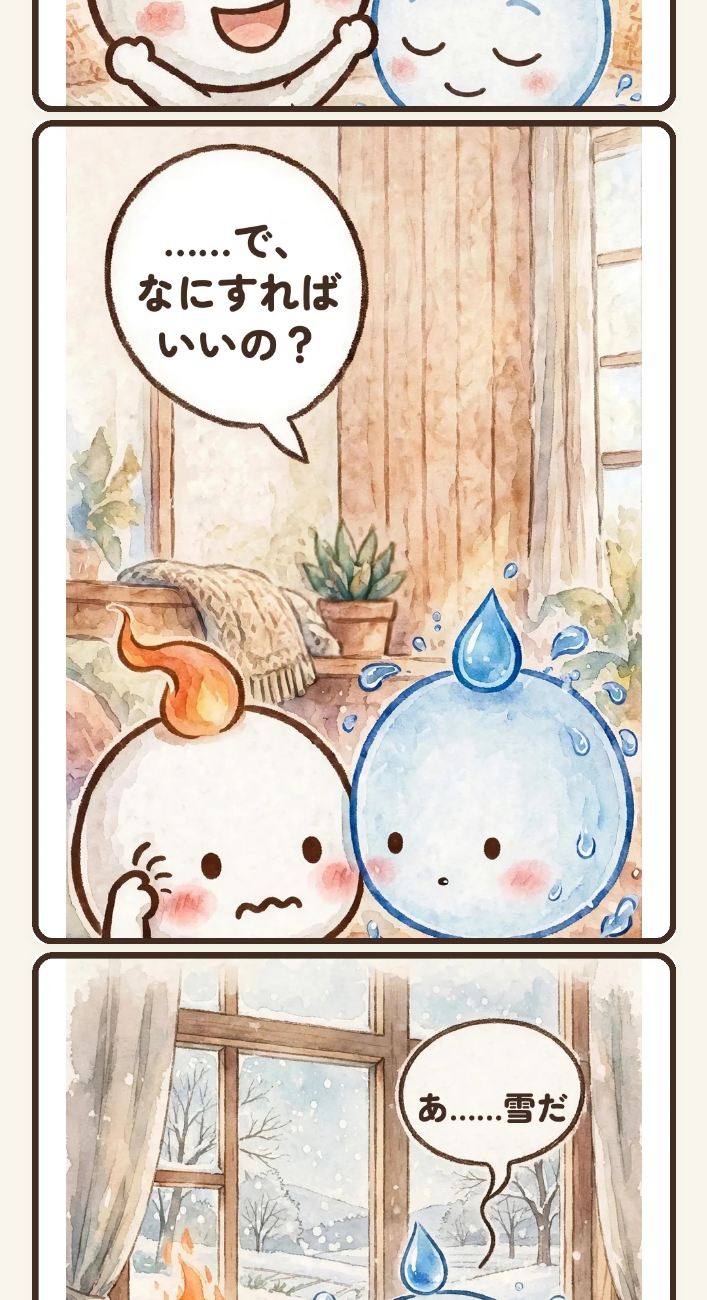
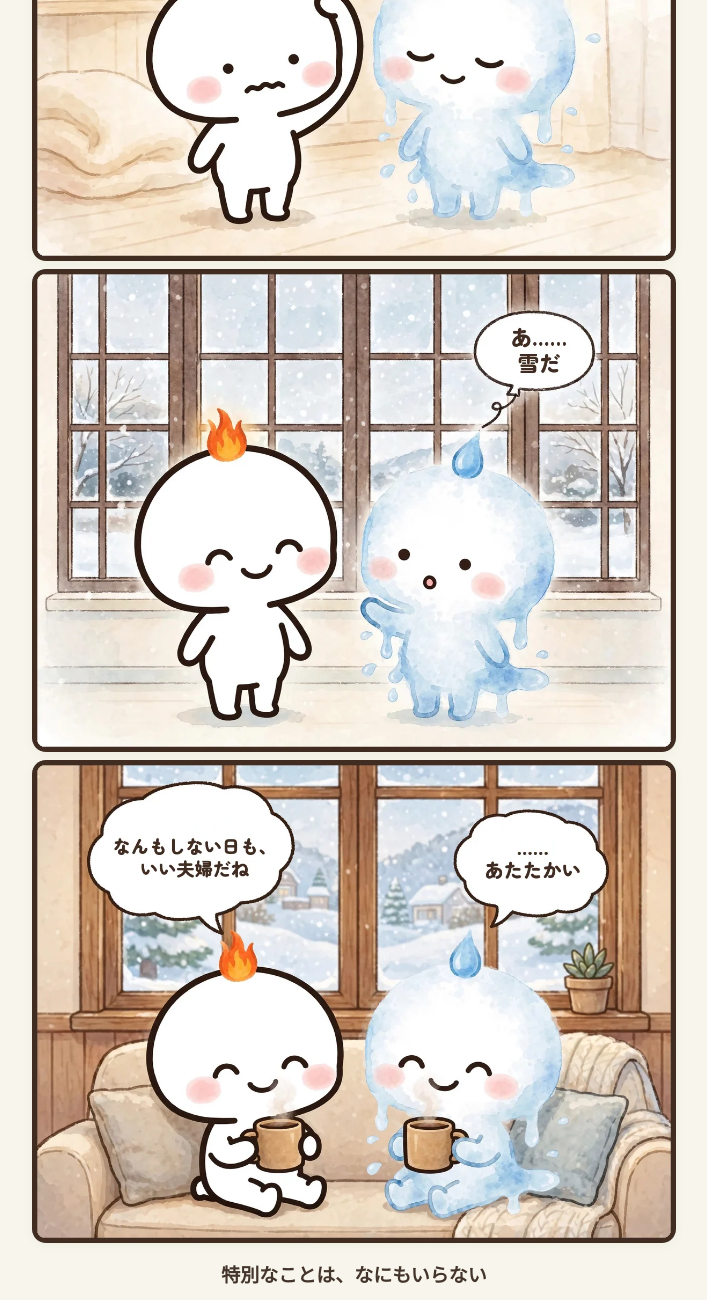
Before and after one commit to ankantakeshi-design/hotto-news, a plain HTML site: page index.html in a window 1280 px wide. Shown: the part 1500-2800 px from the top of the page, without its empty margins (286-993 px from the left). Drawn offline with Linux system fonts and the light colour scheme; no server answers.

Commit message:
四コマ 2026-11-22: 横長パネル（1200×900）に差し替え

```diff
--- a/index.html
+++ b/index.html
@@ -347,10 +347,10 @@
   <section class="yonkoma" id="yonkomaBox" aria-label="今日の四コマ">
     <h2>今日の四コマ</h2>
     <div class="yk-stack">
-      <img class="yk-panel" src="yonkoma-20261122-p1.webp" width="984" height="1260" alt="四コマ1：『今日は「いい夫婦の日」！特別な日にしよう！』と張り切るひーくんと、隣でほほえむみーちゃん">
-      <img class="yk-panel" src="yonkoma-20261122-p2.webp" width="984" height="1260" alt="四コマ2：『……で、なにすればいいの？』と頭をかくひーくん" loading="lazy">
-      <img class="yk-panel" src="yonkoma-20261122-p3.webp" width="984" height="1260" alt="四コマ3：窓の外の初雪に気づくみーちゃん。『あ……雪だ』" loading="lazy">
-      <img class="yk-panel" src="yonkoma-20261122-p4.webp" width="984" height="1260" alt="四コマ4：温かい飲み物を手にくつろぐ二人。『なんもしない日も、いい夫婦だね』『……あたたかい』" loading="lazy">
+      <img class="yk-panel" src="yonkoma-20261122-w1.webp" width="1200" height="900" alt="四コマ1：『今日は「いい夫婦の日」！特別な日にしよう！』と張り切るひーくんと、隣でほほえむみーちゃん">
+      <img class="yk-panel" src="yonkoma-20261122-w2.webp" width="1200" height="900" alt="四コマ2：『……で、なにすればいいの？』と頭をかくひーくん" loading="lazy">
+      <img class="yk-panel" src="yonkoma-20261122-w3.webp" width="1200" height="900" alt="四コマ3：窓の外の初雪に気づくみーちゃん。『あ……雪だ』" loading="lazy">
+      <img class="yk-panel" src="yonkoma-20261122-w4.webp" width="1200" height="900" alt="四コマ4：温かい飲み物を手にくつろぐ二人。『なんもしない日も、いい夫婦だね』『……あたたかい』" loading="lazy">
     </div>
     <div class="yk-close">
       <p class="yk-phrase">特別なことは、なにもいらない</p>
```
